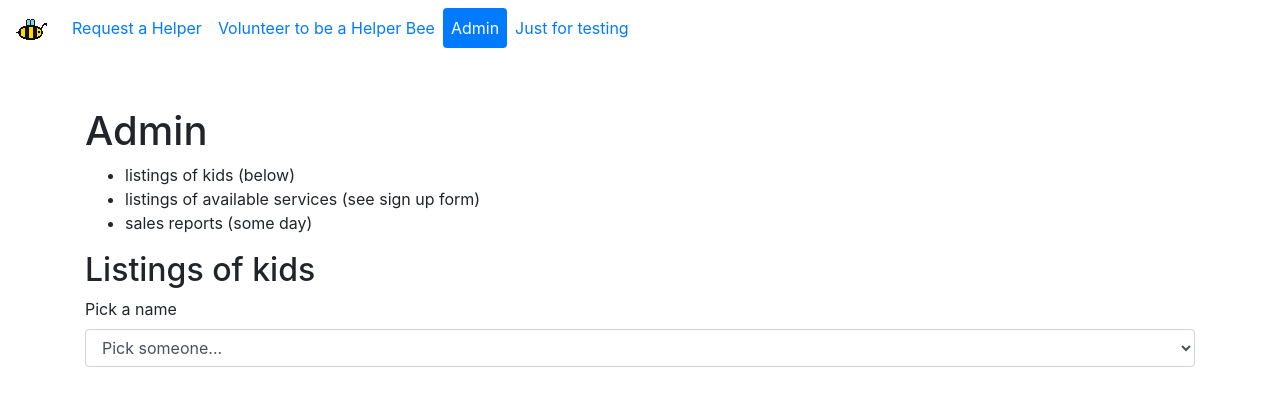
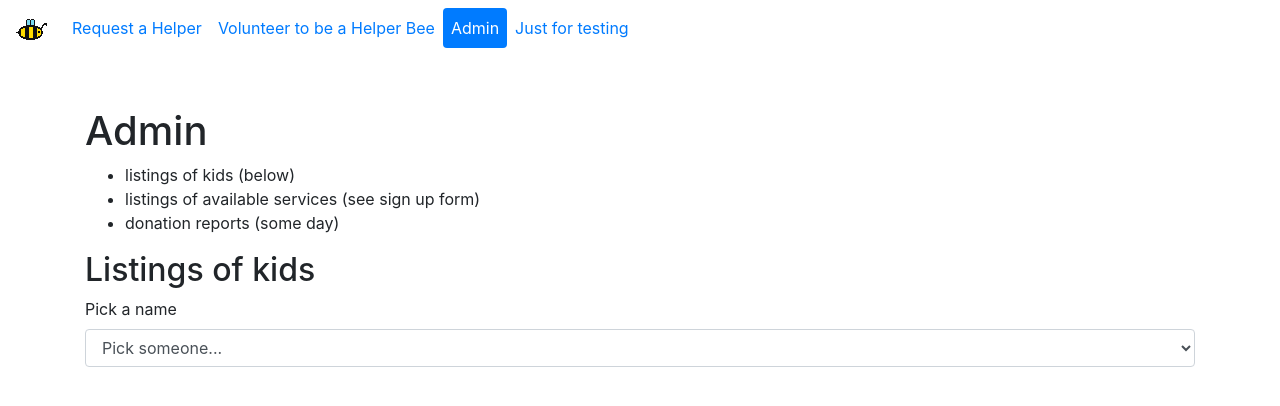
Before and after one commit to CoolidgeCornerSchool/helperbees, a Jekyll site: the page built from admin.html, in a window 1280 px wide. Shown: the top 406 px of the page. Built offline with Jekyll 4.4.1, drawn with Linux system fonts in a browser that asks for light colours; comment, search, counter and statistics services are not loaded.

Commit message:
change "sales" to "donations"

```diff
--- a/admin.html
+++ b/admin.html
@@ -28,7 +28,7 @@ layout: default
 <ul>
   <li>listings of kids (below)</li>
   <li>listings of available services (see sign up form)</li>
-  <li>sales reports (some day)</li>
+  <li>donation reports (some day)</li>
 </ul>
 
 <h2>Listings of kids</h2>
```
Also changed, not shown: docs/sequence.png, 1 other file.
